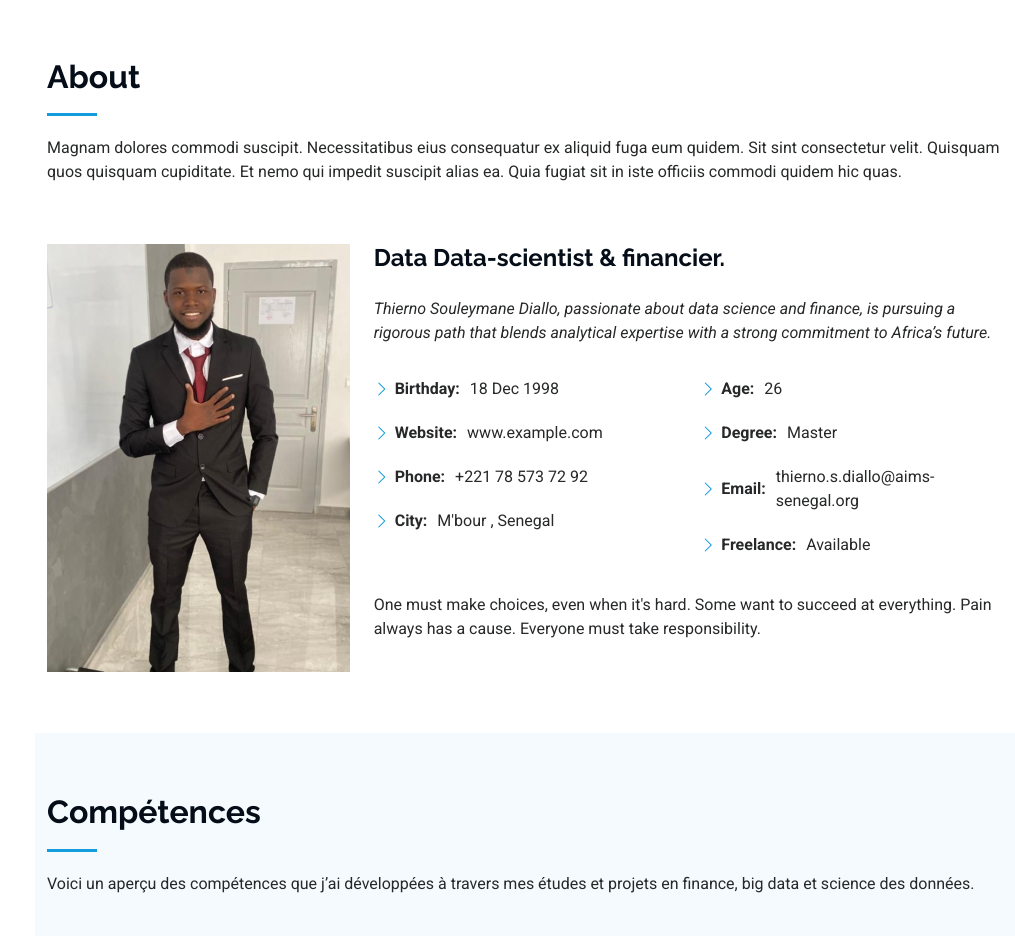
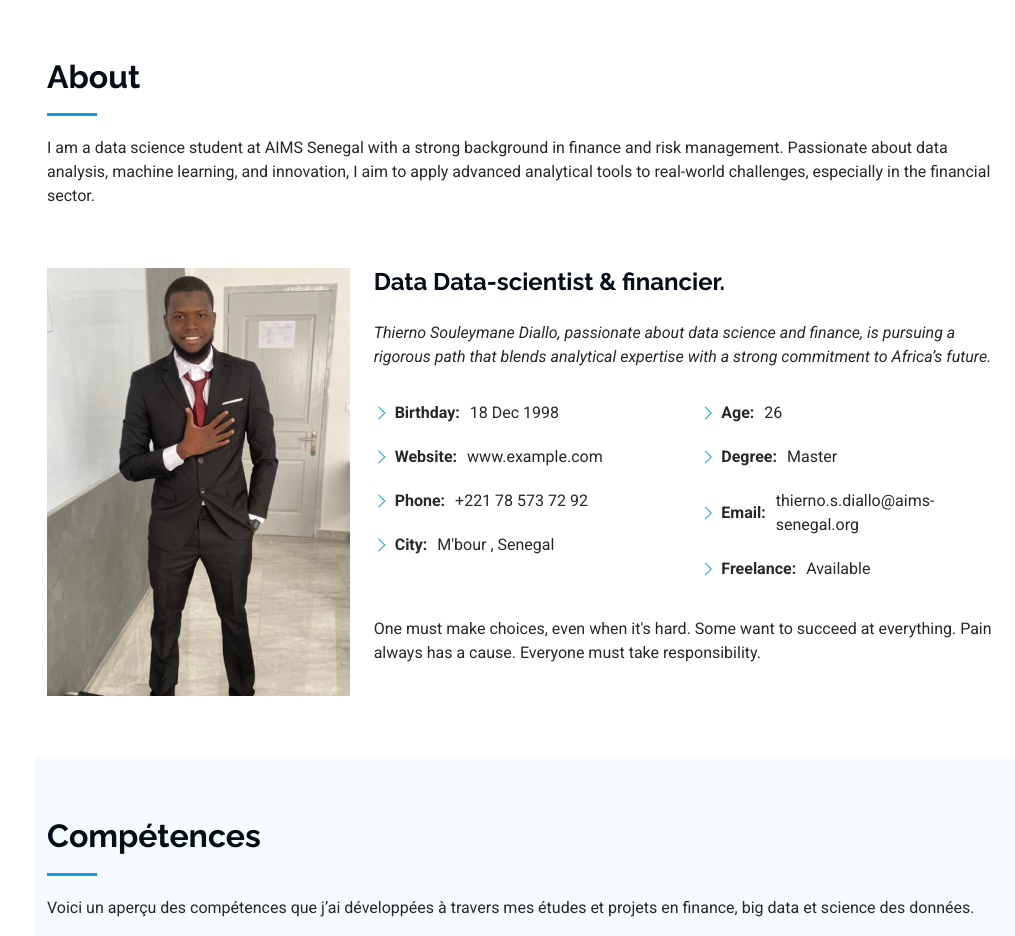
Before and after one commit to Slymanidiallo/my-site-Web, a plain HTML site: page index.html in a window 1280 px wide. Shown: the part 802-1738 px from the top of the page, without its empty margins (265-1280 px from the left). Drawn offline with Linux system fonts and the light colour scheme.

Commit message:
4 commit

```diff
--- a/index.html
+++ b/index.html
@@ -110,7 +110,8 @@
       <!-- Section Title -->
       <div class="container section-title" data-aos="fade-up">
         <h2>About</h2>
-        <p>Magnam dolores commodi suscipit. Necessitatibus eius consequatur ex aliquid fuga eum quidem. Sit sint consectetur velit. Quisquam quos quisquam cupiditate. Et nemo qui impedit suscipit alias ea. Quia fugiat sit in iste officiis commodi quidem hic quas.</p>
+        <p>I am a data science student at AIMS Senegal with a strong background in finance and risk management. Passionate about data analysis, machine learning, and innovation, I aim to apply advanced analytical tools to real-world challenges, especially in the financial sector.</p>
+
       </div><!-- End Section Title -->
 
       <div class="container" data-aos="fade-up" data-aos-delay="100">
```
